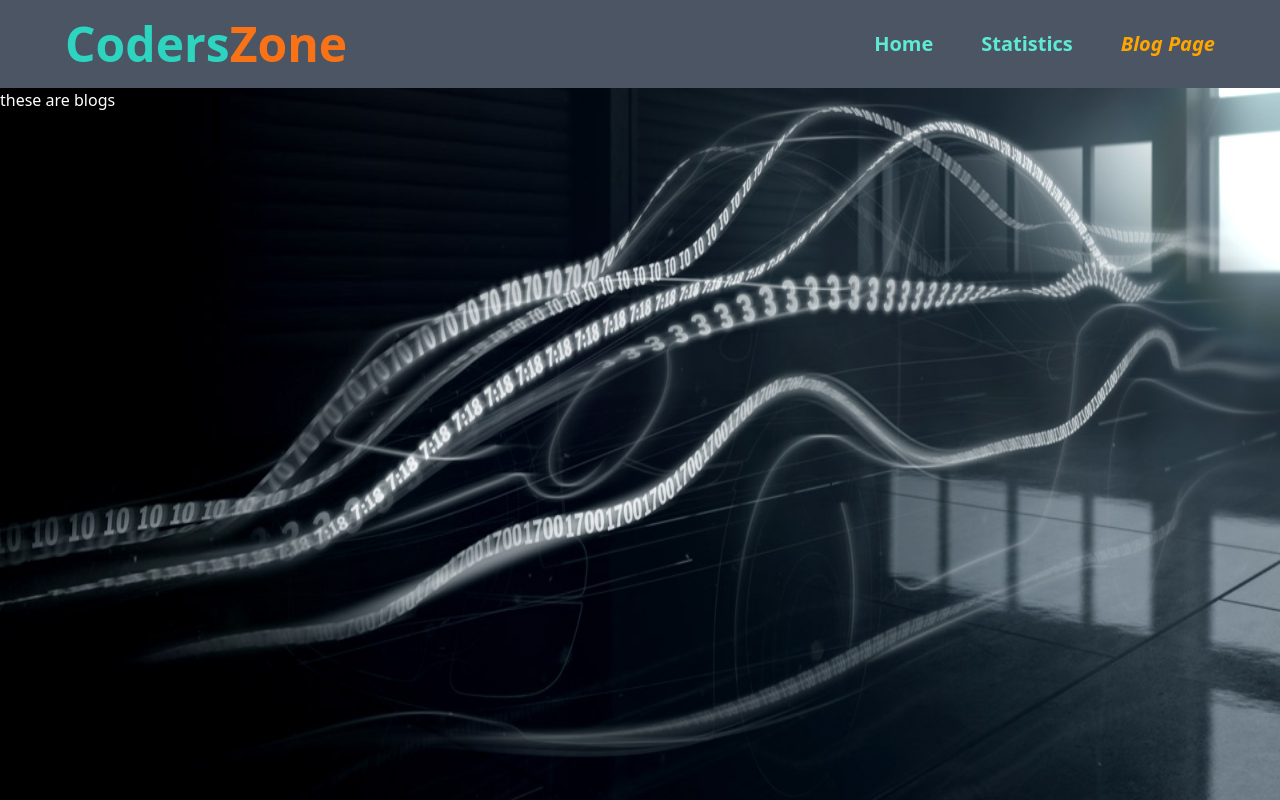
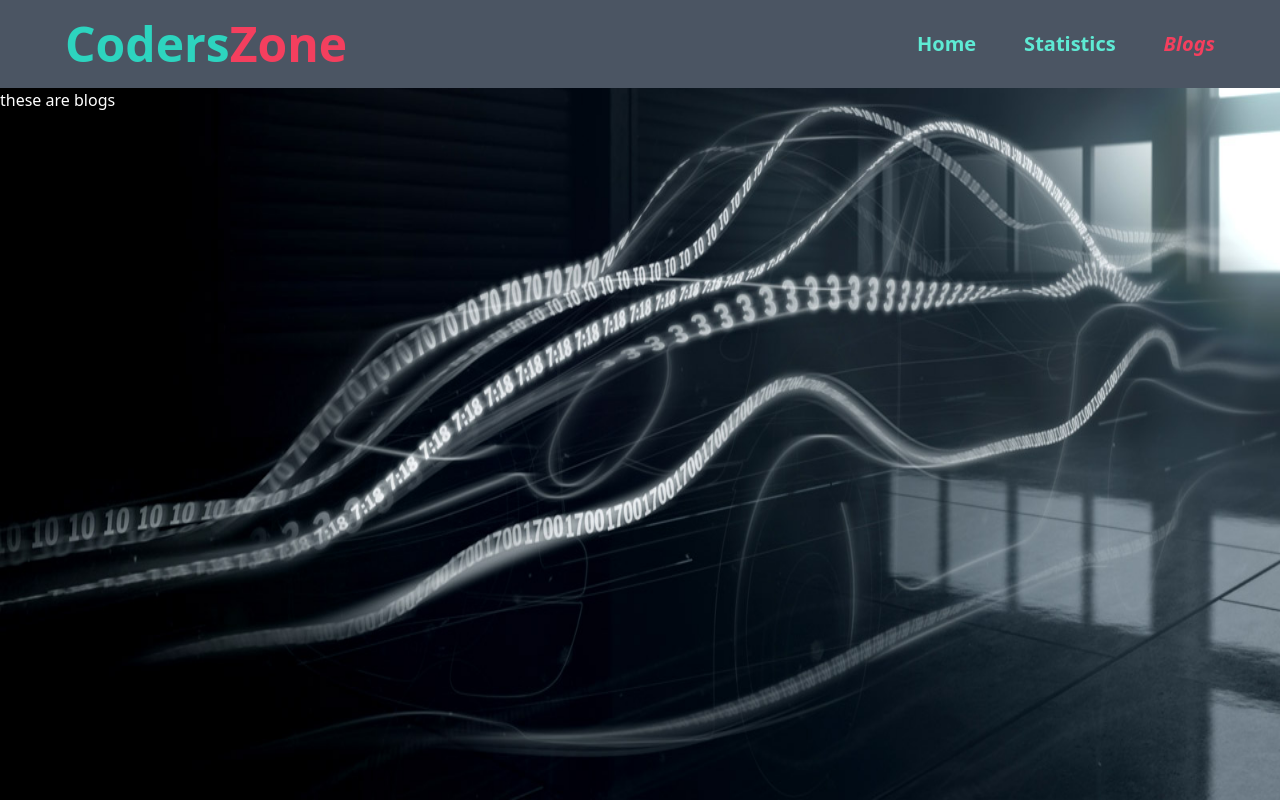
Before and after one commit to likhonalmamun/coders-zone, a React (Vite) app: page /Blogs in a window 1280 px wide. Built offline with nearby package versions, Linux system fonts and the light colour scheme.

Commit message:
home page heading section complete

```diff
--- a/src/Components/Header/Header.jsx
+++ b/src/Components/Header/Header.jsx
@@ -3,25 +3,25 @@ import { NavLink } from "react-router-dom";
 import "./Header.css";
 const Header = () => {
   let activeStyle = {
-    color: "orange",
+    color: "rgb(244, 63, 94)",
     fontStyle: "italic",
   };
   return (
     <div className="py-5 px-[65px] bg-gray-600 flex justify-between items-center">
       <h1 className="text-5xl text-teal-400 font-bold ">
-        Coders<span className="text-orange-500">Zone</span>
+        Coders<span className="text-rose-500">Zone</span>
       </h1>
       <div className="text-xl font-semibold  text-teal-300 gap-12 flex">
         <NavLink
           to="/Home"
-          className="hover:text-orange-400 duration-200"
+          className="hover:text-rose-400 duration-200"
           style={({ isActive }) => (isActive ? activeStyle : undefined)}
         >
           Home
         </NavLink>
         <NavLink
           to="/Statistics"
-          className="hover:text-orange-400 duration-200"
+          className="hover:text-rose-400 duration-200"
           style={({ isActive }) => (isActive ? activeStyle : undefined)}
         >
           Statistics
@@ -29,9 +29,9 @@ const Header = () => {
         <NavLink
           style={({ isActive }) => (isActive ? activeStyle : undefined)}
           to="/Blogs"
-          className="hover:text-orange-400 duration-200"
+          className="hover:text-rose-400 duration-200"
         >
-          Blog Page
+          Blogs
         </NavLink>
       </div>
     </div>
--- a/src/Components/Home/Home.jsx
+++ b/src/Components/Home/Home.jsx
@@ -1,12 +1,20 @@
 import React from "react";
-import { useLoaderData } from "react-router-dom";
+import { Link, useLoaderData } from "react-router-dom";
 
 const Home = () => {
   const topics = useLoaderData().data;
   console.log(topics);
   return (
-    <div>
-      <h1> {topics.length}</h1>
+    <div className="w-2/3 mx-auto  my-[120px]  text-teal-300 bg-[rgba(10,20,15,0.6)] p-7 pb-[50px] border-2 rounded-xl shadow-md text-7xl font-bold ">
+      <h1 className="m-5"> Welcome To Our Site . </h1>
+      <h1 className="m-5"> Make Your Self More Confident </h1>
+      <h1 className="m-5"> About Skills .</h1>
+      <Link
+        to="/github-account"
+        className="text-2xl font-bold py-5 px-10 hover:bg-transparent hover:border-pink-600 hover:border-2 hover:text-rose-400 bg-rose-500 text-teal-100 m-5 rounded-md  "
+      >
+        Visit Our Github
+      </Link>
     </div>
   );
 };
```
